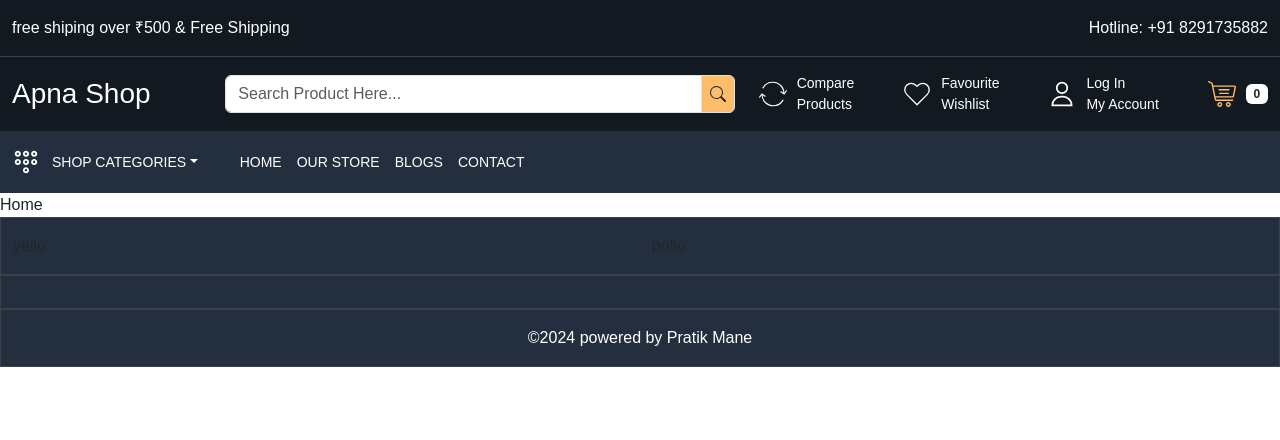
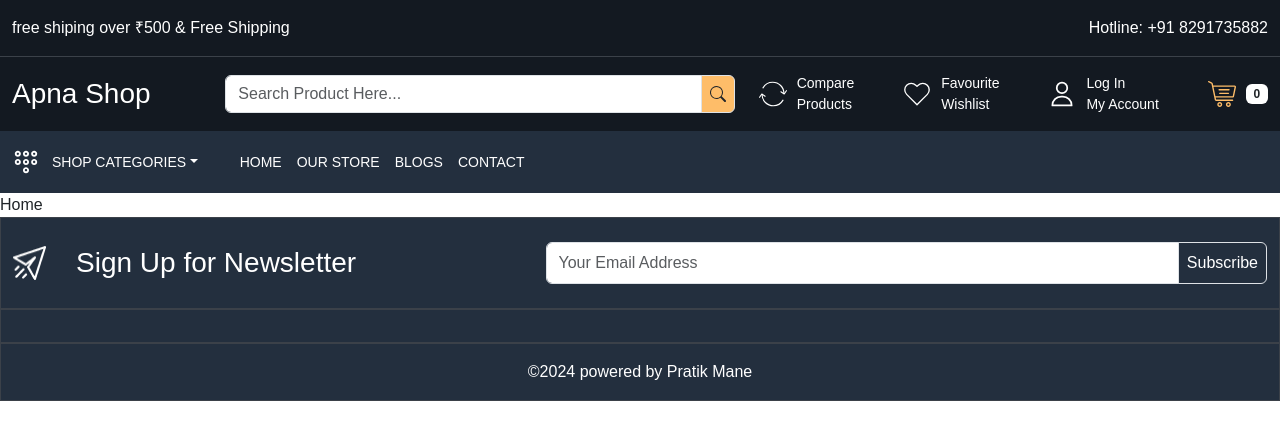
Before and after one commit to pratikravindramane/Ecommerce, a React (Create React App) app in the folder client/: page / in a window 1280 px wide. Shown: the top 440 px of the page. Built offline with nearby package versions, Linux system fonts and the light colour scheme.

Commit message:
first footer done

```diff
--- a/client/src/app.css
+++ b/client/src/app.css
@@ -93,6 +93,13 @@ a {
 /* Footer */
 footer {
   background-color: var(--color-232f3e);
+}
+footer:not(:first-child) {
   border: 1px solid var(--color-3b4149);
 }
+footer .input-group-text {
+  background-color: var(--color-232f3e);
+  color: white;
+  padding: 8px 17px;
+}
 /* Footer ended */
--- a/client/src/components/Footer.js
+++ b/client/src/components/Footer.js
@@ -1,13 +1,31 @@
 import React from "react";
-
+import newsLetter from "../images/newsletter.png";
 function Footer() {
   return (
     <>
-      <footer className="py-3">
+      <footer className="py-4">
         <div className="container-xxl">
-          <div className="row">
-            <div className="col-6">yello</div>
-            <div className="col-6">pollo</div>
+          <div className="row align-items-center">
+            <div className="col-5">
+              <div className="footer-top-data d-flex gap-30 align-item-center">
+                <img src={newsLetter} alt="" />
+                <h3 className="mb-0 text-white">Sign Up for Newsletter</h3>
+              </div>
+            </div>
+            <div className="col-7">
+              <div class="input-group">
+                <input
+                  type="text"
+                  class="form-control py-1"
+                  placeholder="Your Email Address"
+                  aria-label="Your Email Address"
+                  aria-describedby="basic-addon2"
+                />
+                <span className="input-group-text p-2" id="basic-addon2">
+                  Subscribe
+                </span>
+              </div>
+            </div>
           </div>
         </div>
       </footer>
```
